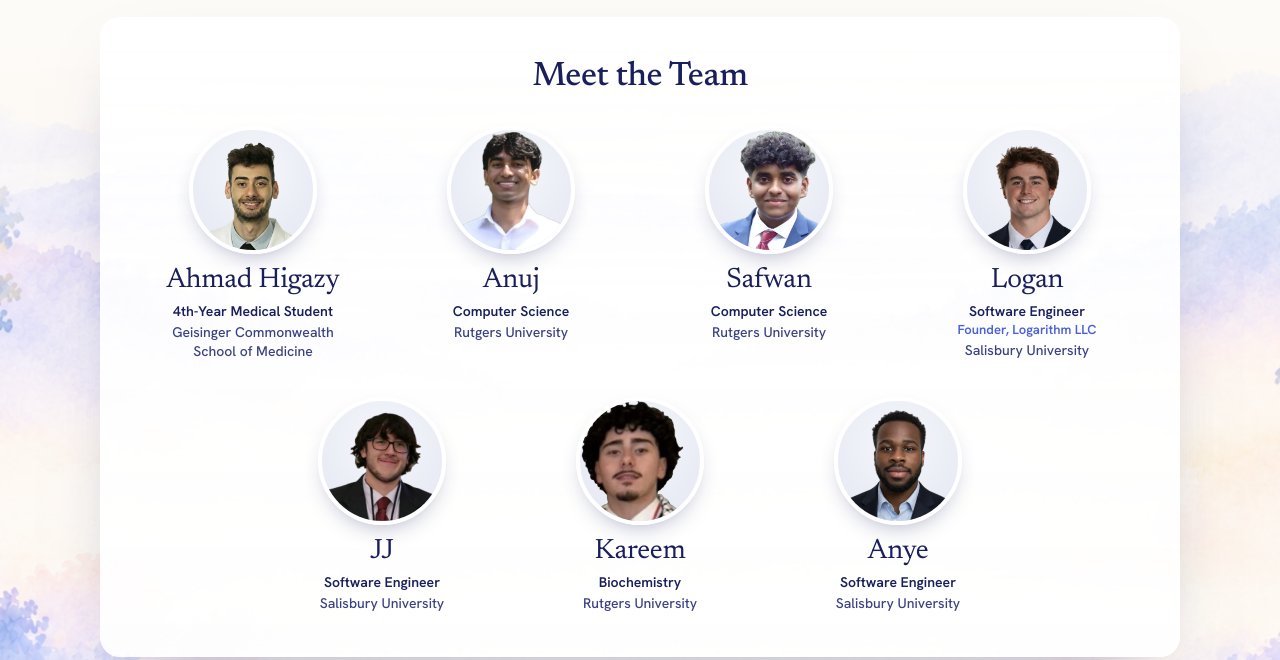
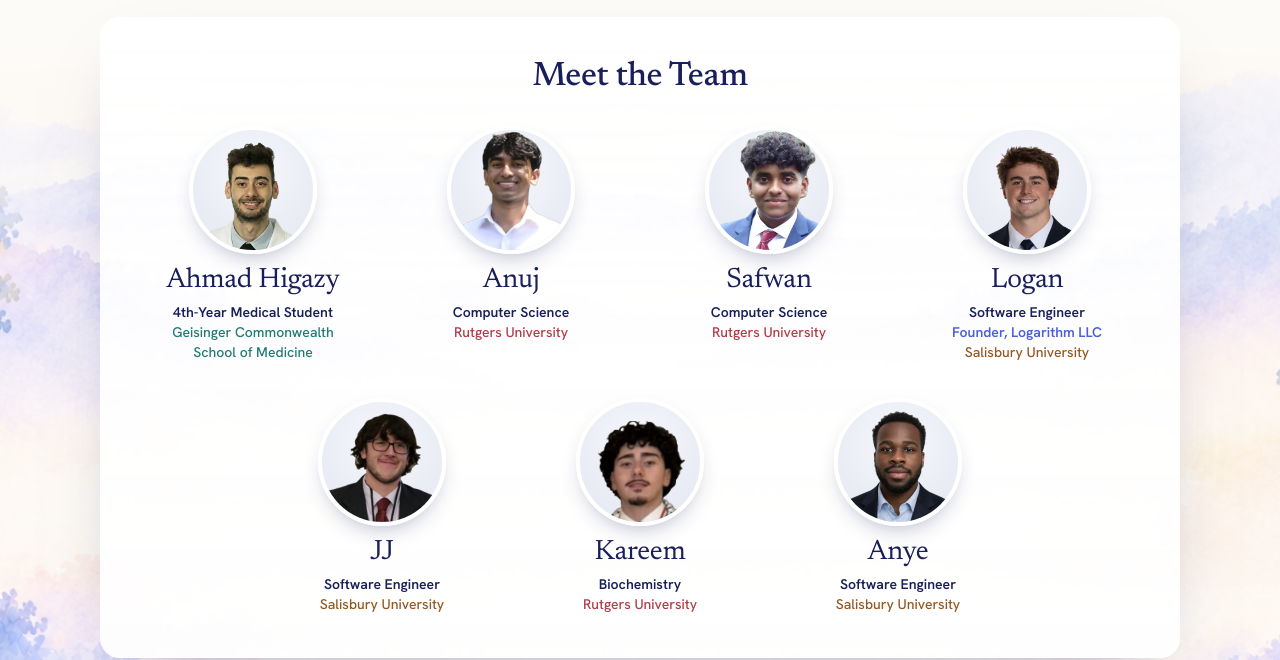
Before and after one commit to rounds-app/rounds-landing, a plain HTML site: page index.html in a window 1280 px wide. Shown: the part 1913-2573 px from the top of the page. Drawn offline with Linux system fonts and the light colour scheme.

Commit message:
Reframe Kareem's photo, colour each school, even line spacing in team cards

```diff
--- a/index.html
+++ b/index.html
@@ -15,7 +15,7 @@
     <link rel="preconnect" href="https://fonts.googleapis.com" />
     <link rel="preconnect" href="https://fonts.gstatic.com" crossorigin />
     <link href="https://fonts.googleapis.com/css2?family=Hanken+Grotesk:wght@400;500;600;700&family=Newsreader:ital,opsz,wght@0,6..72,400;0,6..72,500;1,6..72,400&display=swap" rel="stylesheet" />
-    <link rel="stylesheet" href="styles.css?v=20261117n" />
+    <link rel="stylesheet" href="styles.css?v=20261117p" />
   </head>
   <body>
     <header class="hero">
@@ -143,44 +143,44 @@
               <span class="photo"><img src="assets/team/ahmad.webp" width="480" height="480" alt="" style="transform: translateY(9%) scale(1.1); transform-origin: 50% 0%" loading="lazy" /></span>
               <span class="name">Ahmad Higazy</span>
               <span class="role"><span class="nw">4th-Year</span> <span class="nw">Medical Student</span></span>
-              <span class="school"><span class="nw">Geisinger Commonwealth</span> <span class="nw">School of Medicine</span></span>
+              <span class="school geisinger"><span class="nw">Geisinger Commonwealth</span> <span class="nw">School of Medicine</span></span>
             </li>
             <li class="member">
               <span class="photo"><img src="assets/team/anuj.webp" width="480" height="480" alt="" style="transform: scale(1.3); transform-origin: 50% 22%" loading="lazy" /></span>
               <span class="name">Anuj</span>
               <span class="role">Computer Science</span>
-              <span class="school">Rutgers University</span>
+              <span class="school rutgers">Rutgers University</span>
             </li>
             <li class="member">
               <span class="photo"><img src="assets/team/safwan.webp" width="480" height="480" alt="" style="transform: scale(1.15); transform-origin: 50% 20%" loading="lazy" /></span>
               <span class="name">Safwan</span>
               <span class="role">Computer Science</span>
-              <span class="school">Rutgers University</span>
+              <span class="school rutgers">Rutgers University</span>
             </li>
             <li class="member">
               <span class="photo"><img src="assets/team/logan.webp" width="480" height="480" alt="" loading="lazy" /></span>
               <span class="name">Logan</span>
               <span class="role">Software Engineer</span>
               <span class="extra"><span class="nw">Founder,</span> <span class="nw">Logarithm LLC</span></span>
-              <span class="school">Salisbury University</span>
+              <span class="school salisbury">Salisbury University</span>
             </li>
             <li class="member">
               <span class="photo"><img src="assets/team/jj.webp" width="480" height="480" alt="" loading="lazy" /></span>
               <span class="name">JJ</span>
               <span class="role">Software Engineer</span>
-              <span class="school">Salisbury University</span>
+              <span class="school salisbury">Salisbury University</span>
             </li>
             <li class="member">
-              <span class="photo"><img src="assets/team/kareem.webp" width="480" height="480" alt="" loading="lazy" /></span>
+              <span class="photo"><img src="assets/team/kareem.webp" width="480" height="480" alt="" style="transform: translateX(7%) scale(0.84); transform-origin: 50% 100%" loading="lazy" /></span>
               <span class="name">Kareem</span>
               <span class="role">Biochemistry</span>
-              <span class="school">Rutgers University</span>
+              <span class="school rutgers">Rutgers University</span>
             </li>
             <li class="member">
               <span class="photo"><img src="assets/team/anye.webp" width="480" height="480" alt="" loading="lazy" /></span>
               <span class="name">Anye</span>
               <span class="role">Software Engineer</span>
-              <span class="school">Salisbury University</span>
+              <span class="school salisbury">Salisbury University</span>
             </li>
             </ul>
           </div>
--- a/styles.css
+++ b/styles.css
@@ -581,19 +581,31 @@ a {
 
 .member .role {
   margin-top: 6px;
-  font: 600 14px/1.35 var(--font-sans);
+  font: 600 14px/20px var(--font-sans);
   color: var(--ink);
 }
 
 .member .extra {
-  font: 600 13px/1.35 var(--font-sans);
+  font: 600 14px/20px var(--font-sans);
   color: #4a5fd9;
 }
 
 .member .school {
-  margin-top: 2px;
-  font: 500 14px/1.35 var(--font-sans);
+  font: 500 14px/20px var(--font-sans);
   color: var(--ink-soft);
+}
+
+/* Each school in a muted take on its own colour: Geisinger teal, Rutgers scarlet, Salisbury maroon-gold. */
+.member .geisinger {
+  color: #1f7a70;
+}
+
+.member .rutgers {
+  color: #b23a48;
+}
+
+.member .salisbury {
+  color: #96561f;
 }
 
 @media (min-width: 760px) {
```
Also changed, not shown: request-demo.html (+1 -1 lines).
